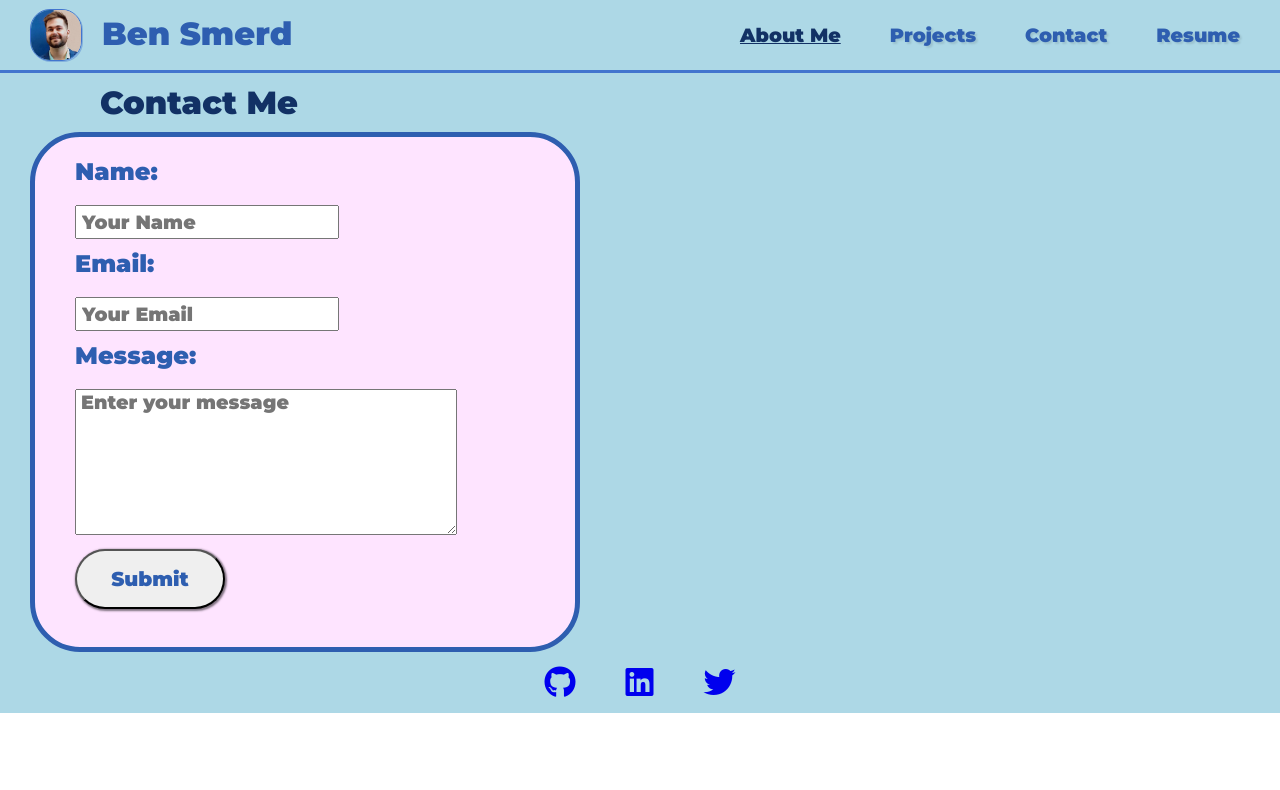
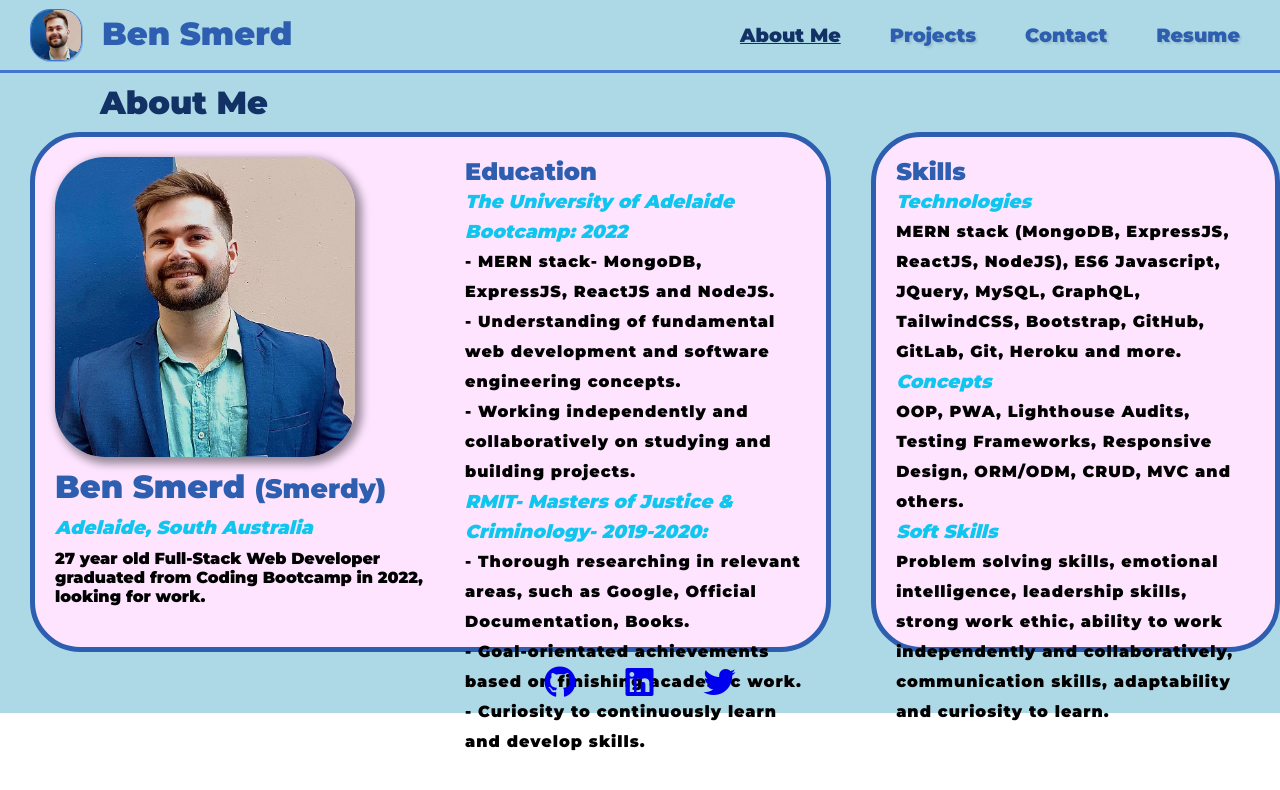
Before and after one commit to TheBigBookMan/Ben-Smerd-Portfolio, a React (Create React App) app: page / in a window 1280 px wide. Shown: the top 790 px of the page. Built offline with nearby package versions, Linux system fonts and the light colour scheme.

Commit message:
added in some more skills

```diff
--- a/src/components/Main.js
+++ b/src/components/Main.js
@@ -18,7 +18,7 @@
 };
 
 const Main = () => {
-  const component = <Contact />;
+  const component = <AboutMe />;
 
   return <main style={mainStyle.main}>{component}</main>;
 };
--- a/src/pages/AboutMe/Skills.js
+++ b/src/pages/AboutMe/Skills.js
@@ -8,12 +8,12 @@
       <h3 style={skillsStyles.skillsName}>Technologies</h3>
       <p style={skillsStyles.skillsText}>
         MERN stack (MongoDB, ExpressJS, ReactJS, NodeJS), ES6 Javascript,
-        JQuery, MySQL, TailwindCSS, Bootstrap, GitHub, GitLab, Git, Heroku and
-        more.
+        JQuery, MySQL, GraphQL, TailwindCSS, Bootstrap, GitHub, GitLab, Git,
+        Heroku and more.
       </p>
       <h3 style={skillsStyles.skillsName}>Concepts</h3>
       <p style={skillsStyles.skillsText}>
-        Object Oriented Programming, Progressive Web Apps, Responsive Design,
+        OOP, PWA, Lighthouse Audits, Testing Frameworks, Responsive Design,
         ORM/ODM, CRUD, MVC and others.
       </p>
       <h3 style={skillsStyles.skillsName}>Soft Skills</h3>
```
